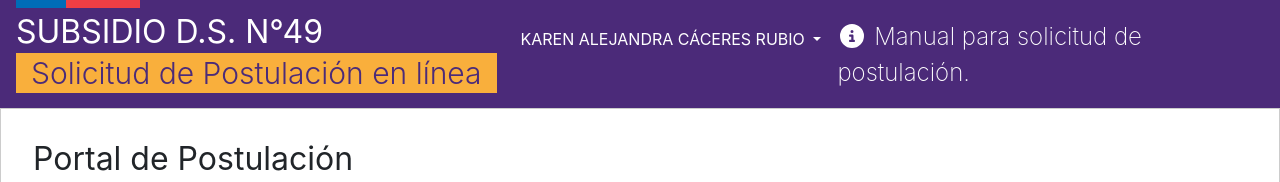
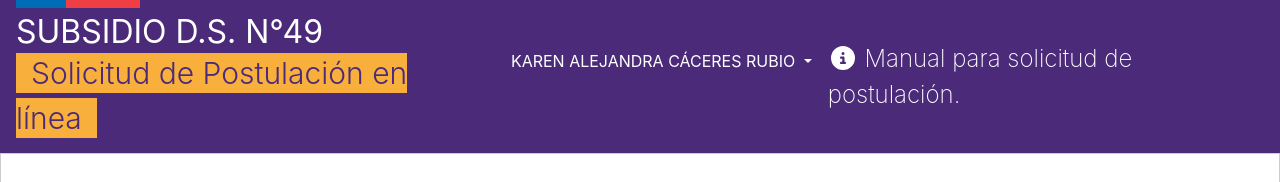
Before and after one commit to rmoreno1982/ds49, a plain HTML site: page form.html in a window 1280 px wide. Shown: the top 182 px of the page. Drawn offline with Linux system fonts and the light colour scheme.

Commit message:
Add files via upload

```diff
--- a/css/ds49.css
+++ b/css/ds49.css
@@ -32,6 +32,7 @@
     background: #f9af3c;
     color: #4b2b79;
     padding: 2px 15px;
+	white-space: normal;
 }
 .logo-campana {
     max-width: 320px;
@@ -230,7 +231,7 @@ font-size: 2em;
 		left: -9999px;
 	}
 
-	#no-more-tables tr { border-top: 1px solid #ccc;border-left: 1px solid #ccc;border-right: 1px solid #ccc;margin-bottom: 1em;border-bottom: 4px solid #4b2b7940; }
+	#no-more-tables tr { border-top: 1px solid #ccc;border-left: 1px solid #ccc;border-right: 1px solid #ccc;margin-bottom: 1em; border-bottom: 4px solid #4b2b7940;}
 
 	#no-more-tables td {
 		/* Behave  like a "row" */
```
